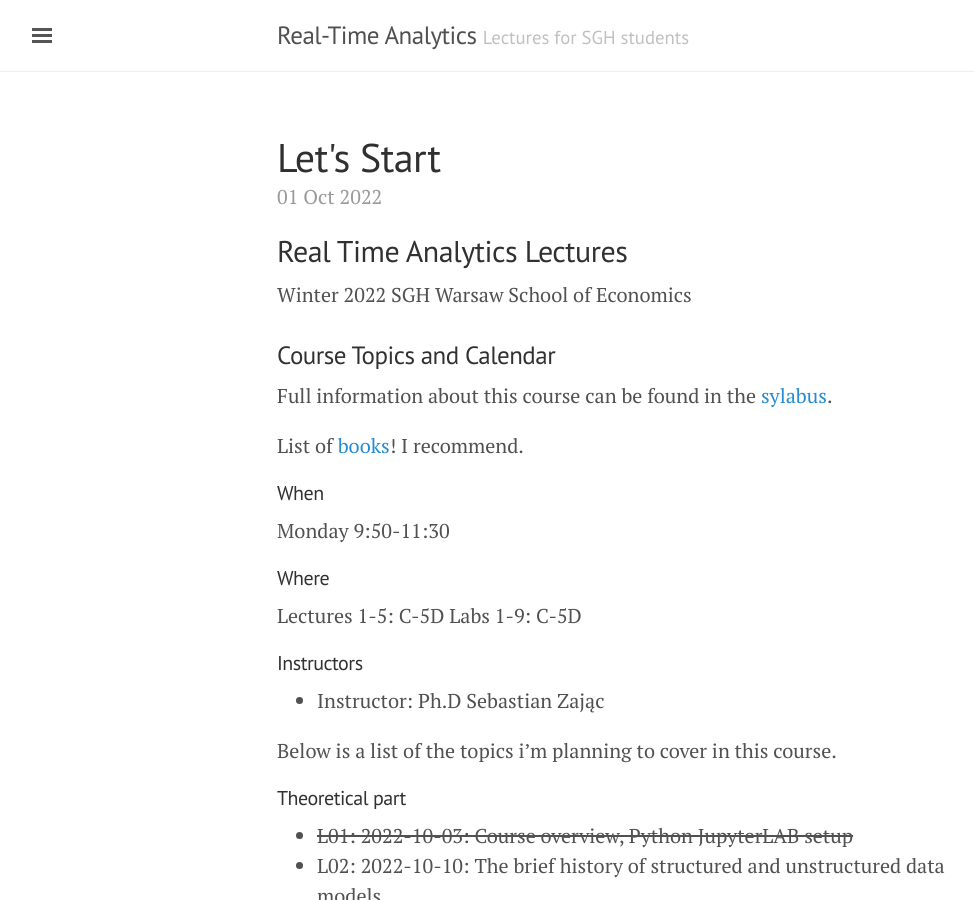
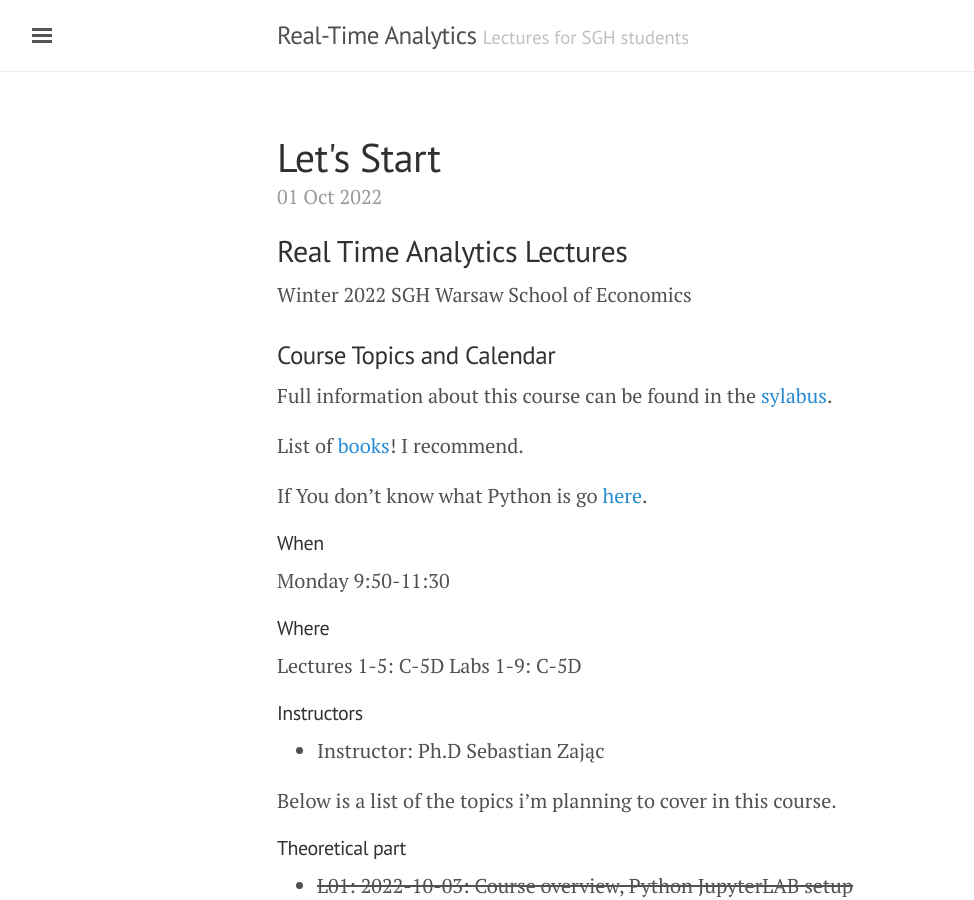
Before and after one commit to sebkaz-teaching/RealTimeEN, a Jekyll site: the page built from _posts/2022-10-01-Intro.md, in a window 1280 px wide and 900 px high. Shown: the whole window, without its empty margins (3-977 px from the left). Built offline with Jekyll 4.4.1, drawn with Linux system fonts in a browser that asks for light colours.

Commit message:
python start course

```diff
--- a/_posts/2022-10-01-Intro.md
+++ b/_posts/2022-10-01-Intro.md
@@ -14,6 +14,8 @@ SGH Warsaw School of Economics
 Full information about this course can be found in the [sylabus](/RealTimeEN/syllabus).
 
 List of [books](/RealTimeEN/Books)! I recommend.
+
+If You don't know what Python is go [here](/RealTimeEN/Python).
 
 #### When
 Monday 9:50-11:30
```
Also changed, not shown: 1 other file.
